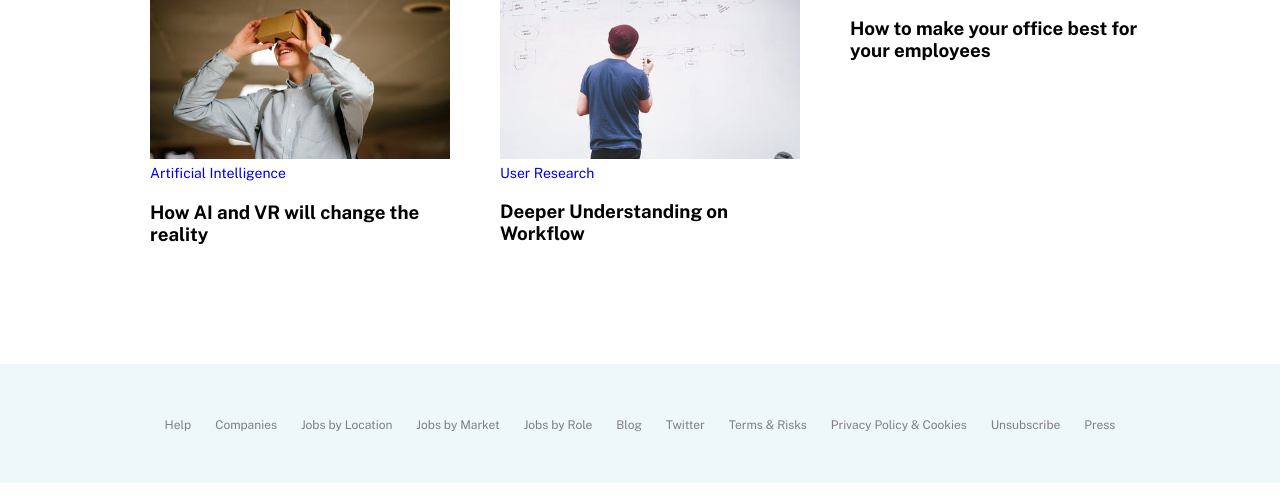
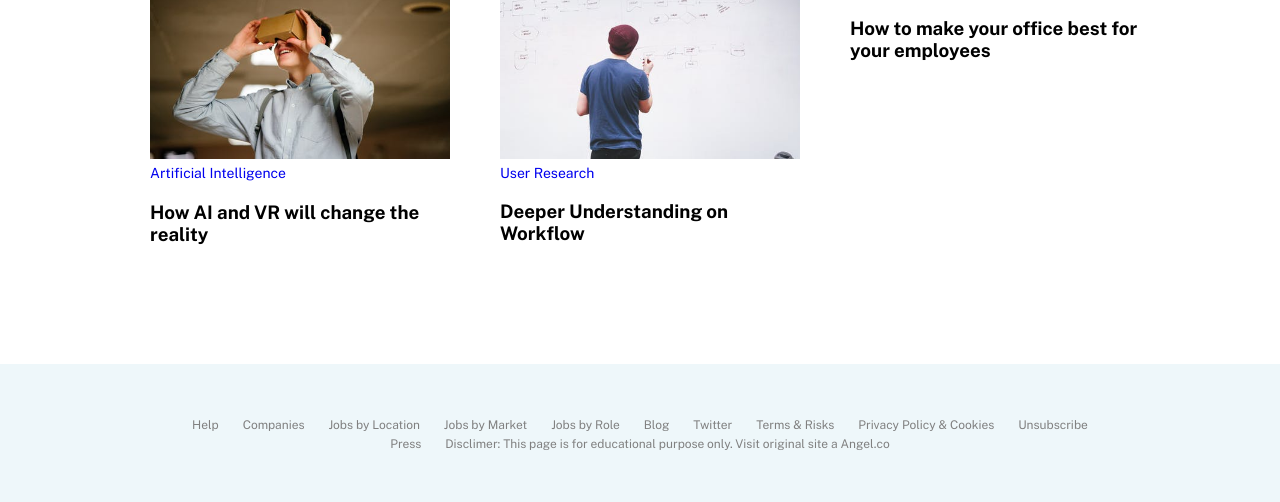
Before and after one commit to maushook/Frontend, a plain HTML site: page project2/index.html in a window 1280 px wide. Shown: the part 3755-4257 px from the top of the page. Drawn offline with nearby package versions, Linux system fonts and the light colour scheme.

Commit message:
Update index.html

```diff
--- a/project2/index.html
+++ b/project2/index.html
@@ -209,7 +209,9 @@
 <a href="">Terms & Risks</a>
 <a href="">Privacy Policy & Cookies</a>
 <a href="">Unsubscribe</a>
+	<br>
 <a href="">Press</a>
+	<a href="https://angel.co/">Disclimer: This page is for educational purpose only. Visit original site a Angel.co</a>
 </div>
 </body>
 </html>
```
